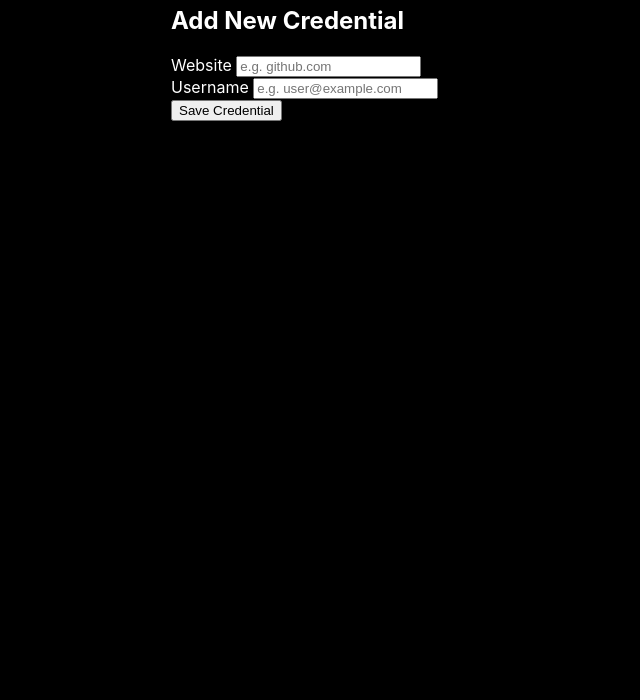
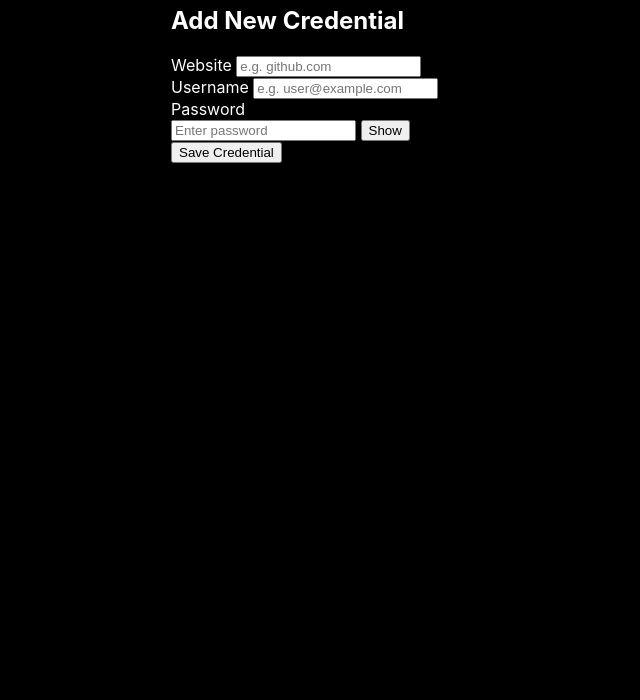
Before and after one commit to maanuu5/vaultpass, a plain HTML site: page index.html in a window 1280 px wide. Shown: the part 100-800 px from the top of the page, without its empty margins (19-659 px from the left). Drawn offline with Linux system fonts and the light colour scheme.

Commit message:
add password input and show hide toggle

```diff
--- a/index.html
+++ b/index.html
@@ -23,6 +23,13 @@
           <label for="username-input">Username</label>
           <input type="text" id="username-input" placeholder="e.g. user@example.com" required>
         </div>
+        <div class="form-group">
+          <label for="password-input">Password</label>
+          <div class="password-wrapper">
+            <input type="password" id="password-input" placeholder="Enter password" required>
+            <button type="button" id="toggle-pw-visibility">Show</button>
+          </div>
+        </div>
         <button type="submit" id="save-btn">Save Credential</button>
       </form>
     </section>
```
